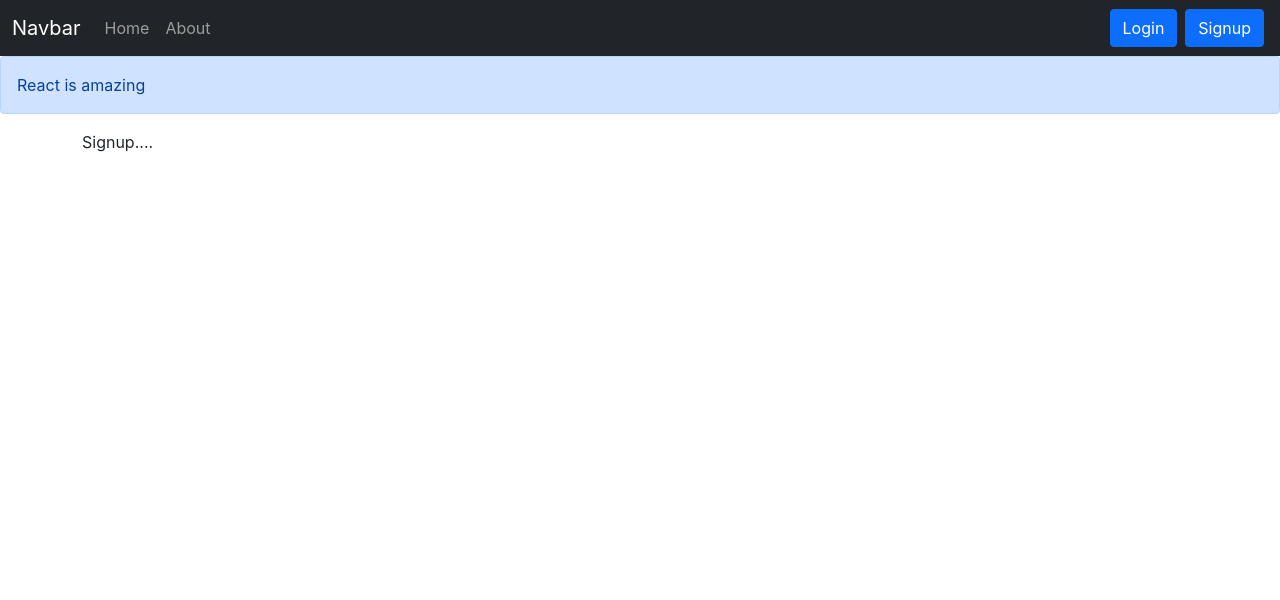
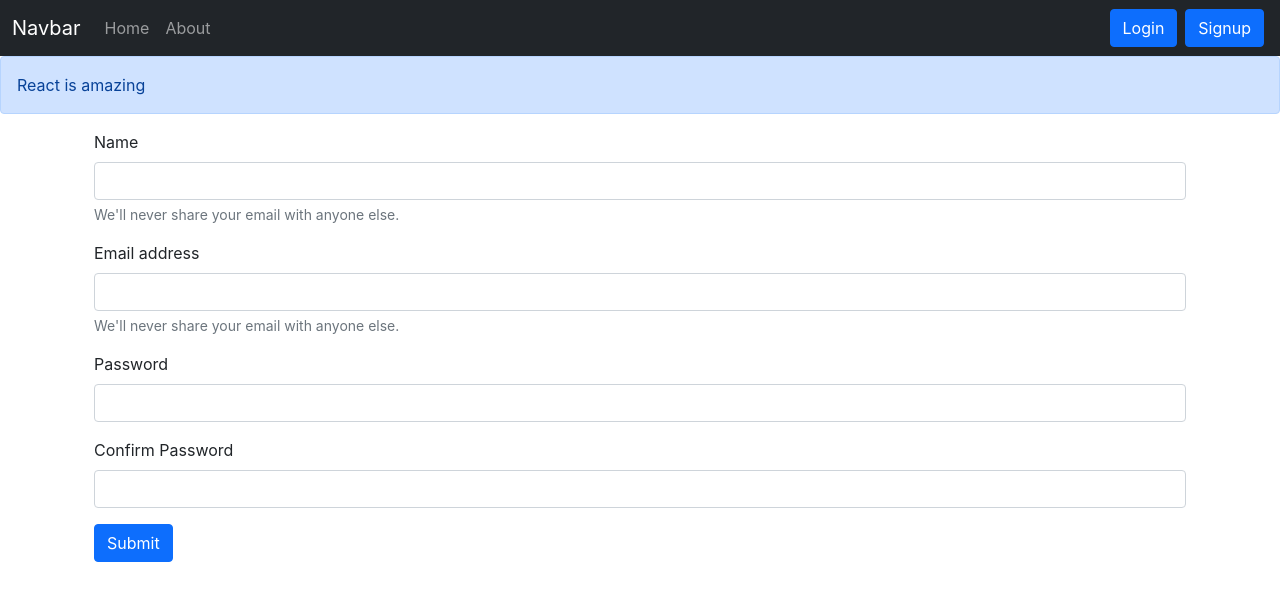
Before and after one commit to sushilkrg/CloudBook., a React (Create React App) app: page /signup in a window 1280 px wide. Shown: the top 600 px of the page. Built offline with nearby package versions, Linux system fonts and the light colour scheme; the HTML template or start-up script is replaced by a standard one.

Commit message:
Added Signup functionality in Signup component and App.js

```diff
--- a/src/components/Signup.js
+++ b/src/components/Signup.js
@@ -1,9 +1,66 @@
-import React from 'react'
+import React, {useState} from 'react'
+import { useHistory } from 'react-router-dom'
 
-const Signup = () => {
+const Signup = (props) => {
+
+    const [credentials, setCredentials] = useState({name: "", email: "", password: "", cpassword: ""})
+    let history = useHistory();
+
+    const handleSubmit = async (e) => {
+        e.preventDefault();
+        const {name, email, password} = credentials;
+
+        const response = await fetch("http://localhost:5000/api/auth/createuser", {
+
+            method: 'POST',
+            headers: {
+                'Content-Type': 'application/json',
+            },
+            body: JSON.stringify({name, email, password})
+        });
+        const json = await response.json();
+        console.log(json);
+
+        if(json.success){
+            // save the auth token and redirect
+            localStorage.setItem("token", json.authtoken);
+            history.push("/");
+            props.showAlert("Account Created Successfully", "success");
+        }
+        else{
+           props.showAlert("Invalid Details", "danger");
+        }
+    }
+
+    const onChange = (e) => {
+        setCredentials({ ...credentials, [e.target.name]: e.target.value })
+    }
+
+
     return (
-        <div>
-            Signup....
+        <div className="container">
+            <form onSubmit={handleSubmit}>
+                <div className="mb-3">
+                    <label htmlFor="name" className="form-label">Name</label>
+                    <input type="text" className="form-control" id="name" name="name" onChange={onChange} aria-describedby="emailHelp"/>
+                    <div id="emailHelp" class ="form-text">We'll never share your email with anyone else.</div>
+                </div>
+                <div className="mb-3">
+                    <label htmlFor="email" className="form-label">Email address</label>
+                    <input type="email" className="form-control" id="email" name="email" onChange={onChange} aria-describedby="emailHelp"/>
+                    <div id="emailHelp" class ="form-text">We'll never share your email with anyone else.</div>
+                </div>
+                <div className="mb-3">
+                    <label htmlFor="password" className="form-label">Password</label>
+                    <input type="password" className="form-control" id="password" name="password" onChange={onChange} minLength = {5} required/>
+                </div>
+                <div className="mb-3">
+                    <label htmlFor="cpassword" className="form-label">Confirm Password</label>
+                    <input type="password" className="form-control" id="cpassword" name="cpassword" onChange={onChange} minLength = {5} required/>
+                </div>
+
+                <button type="submit" className="btn btn-primary">Submit</button>
+            </form>
         </div>
     )
 }
```
